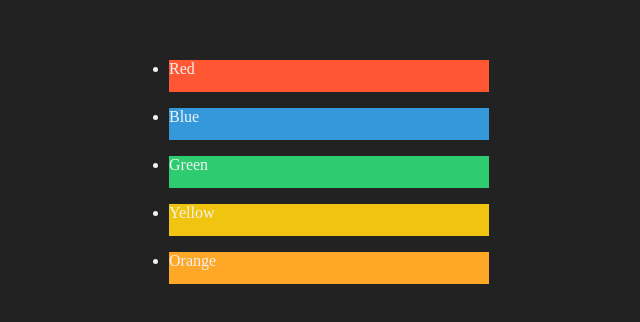
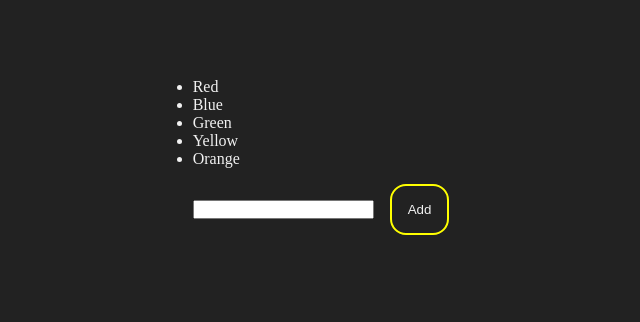
Before and after one commit to hsrvms/develhope-exercises, a React (Vite) app in the folder React/: page / in a window 1280 px wide. Shown: the part 236-558 px from the top of the page, without its empty margins (311-951 px from the left). Built offline with nearby package versions, Linux system fonts and the light colour scheme.

Commit message:
56-lists-and-state

```diff
--- a/React/src/App.jsx
+++ b/React/src/App.jsx
@@ -1,40 +1,47 @@
+import { useState } from "react";
+
 import "./App.css";
 
-function Color({ item }) {
+function TodoList({items, inputValue, handleChange, handleSubmit}) {
 	return (
-		<li
-			style={{
-				backgroundColor: item.color,
-				width: "20rem",
-				marginTop: "1rem",
-				height: "2rem",
-			}}
-		>
-			{item.name}
-		</li>
+		<div>
+			<ul>
+				{items.map((item) => <li key={item}>{item}</li>)}
+			</ul>
+			<form onSubmit={handleSubmit}>
+				<input type="text" value={inputValue} onChange={handleChange}/>
+				<button type="submit">Add</button>
+			</form>
+		</div>
 	);
 }
 
-function Colors({ items }) {
-	const itemElements = items.map((item) => (
-		<Color key={item.id} item={item} />
-	));
+const App = () => {
+	const [items, setItems] = useState([
+		"Red",
+		"Blue",
+		"Green",
+		"Yellow",
+		"Orange",
+	]);
+	const [inputValue, setInputValue] = useState('');
 
-	return <ul>{itemElements}</ul>;
-}
+	function handleSubmit(event) {
+		event.preventDefault()
+		setItems((prevItems) => {
+			return [...prevItems, inputValue]
+		});
+		setInputValue('')
+	}
 
-const App = () => {
-	const items = [
-		{ color: "#FF5733", name: "Red", id: 1 },
-		{ color: "#3498DB", name: "Blue", id: 2 },
-		{ color: "#2ECC71", name: "Green", id: 3 },
-		{ color: "#F1C40F", name: "Yellow", id: 4 },
-		{ color: "#FFA726", name: "Orange", id: 5 },
-	];
+	function handleChange(event) {
+		const value = event.target.value;
+		setInputValue(value);
+	}
 
 	return (
 		<div id="app">
-			<Colors items={items} />
+			<TodoList items={items} handleSubmit={handleSubmit} inputValue={inputValue} handleChange={handleChange}/>
 		</div>
 	);
 };
```
